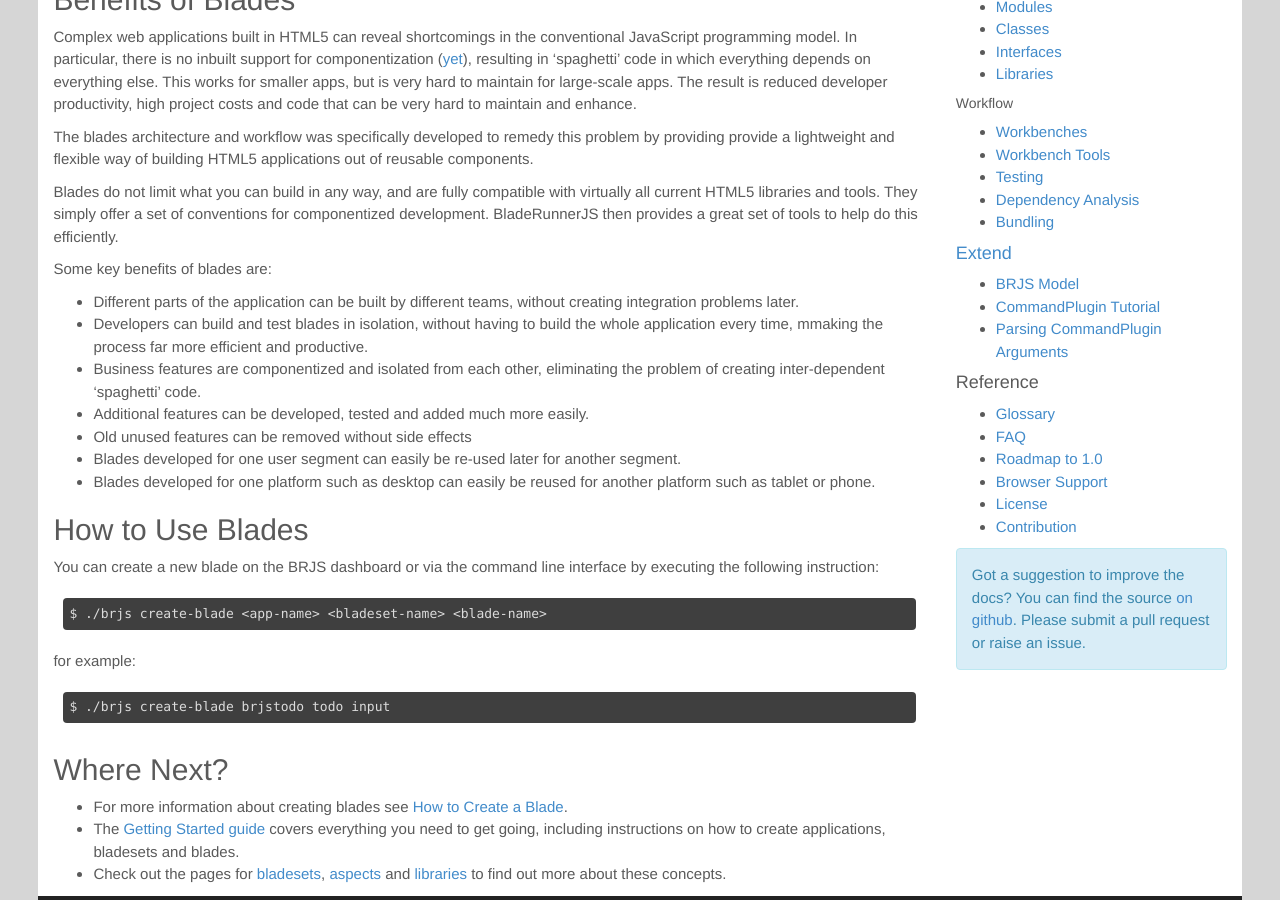
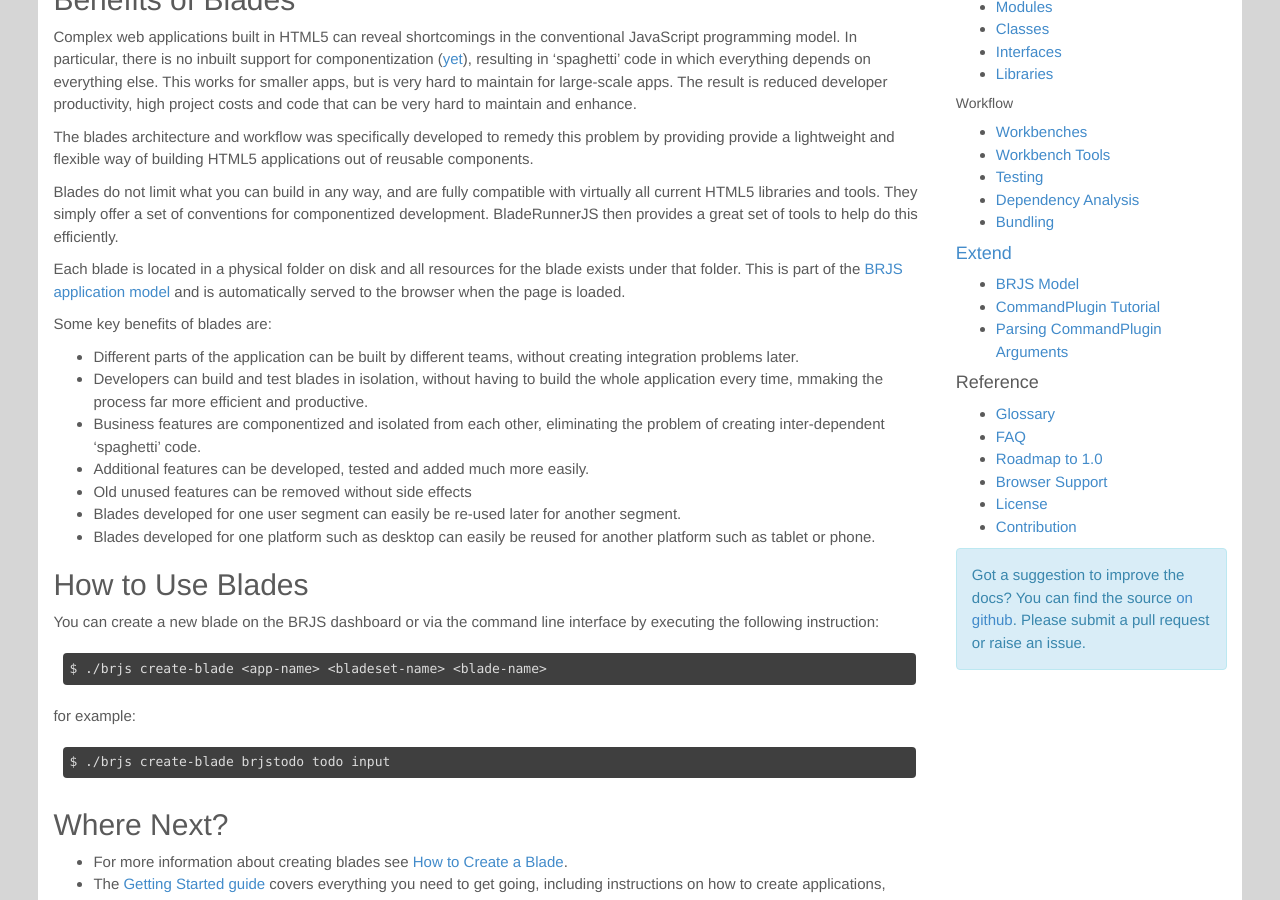
Before and after one commit to BladeRunnerJS/brjs-site, a Jekyll site: the page built from docs/concepts/blades.md, in a window 1280 px wide and 900 px high, scrolled down 920 px. Built offline with Jekyll 4.4.1, drawn with Linux system fonts in a browser that asks for light colours; nearby versions of some CDN libraries; Markdown is read by kramdown in place of the engine named in the settings.

Commit message:
Manual inclusion of content that fixes #55

```diff
--- a/docs/concepts/blades.md
+++ b/docs/concepts/blades.md
@@ -22,6 +22,8 @@
 The blades architecture and workflow was specifically developed to remedy this problem by providing provide a lightweight and flexible way of building HTML5 applications out of reusable components.
 
 Blades do not limit what you can build in any way, and are fully compatible with virtually all current HTML5 libraries and tools. They simply offer a set of conventions for componentized development. BladeRunnerJS then provides a great set of tools to help do this efficiently.
+
+Each blade is located in a physical folder on disk and all resources for the blade exists under that folder. This is part of the [BRJS application model](/docs/concepts/model/) and is automatically served to the browser when the page is loaded.
 
 Some key benefits of blades are:
 
```
